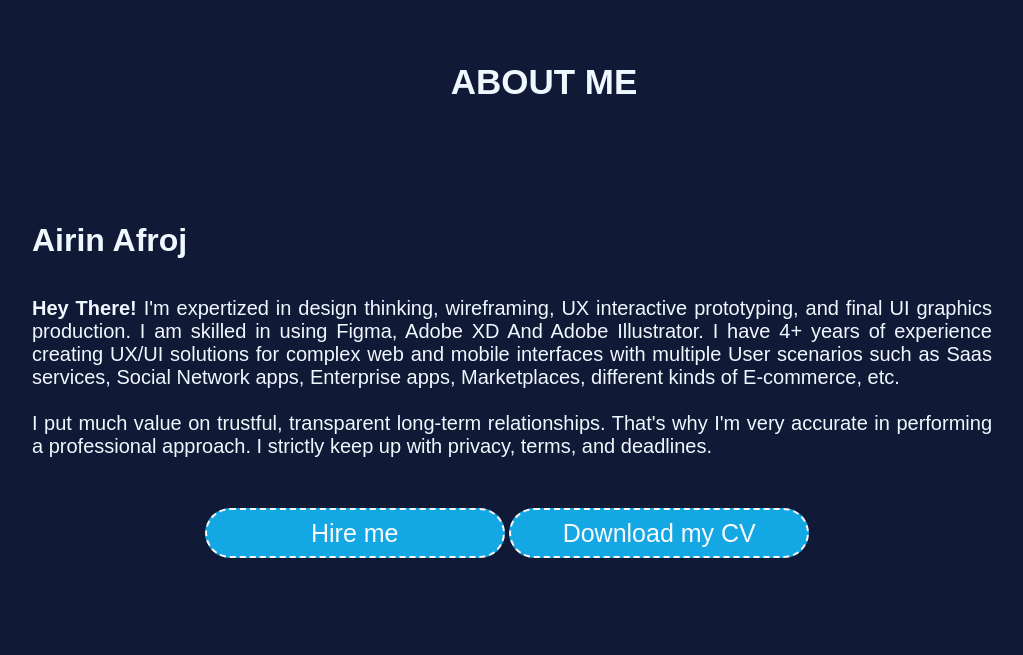
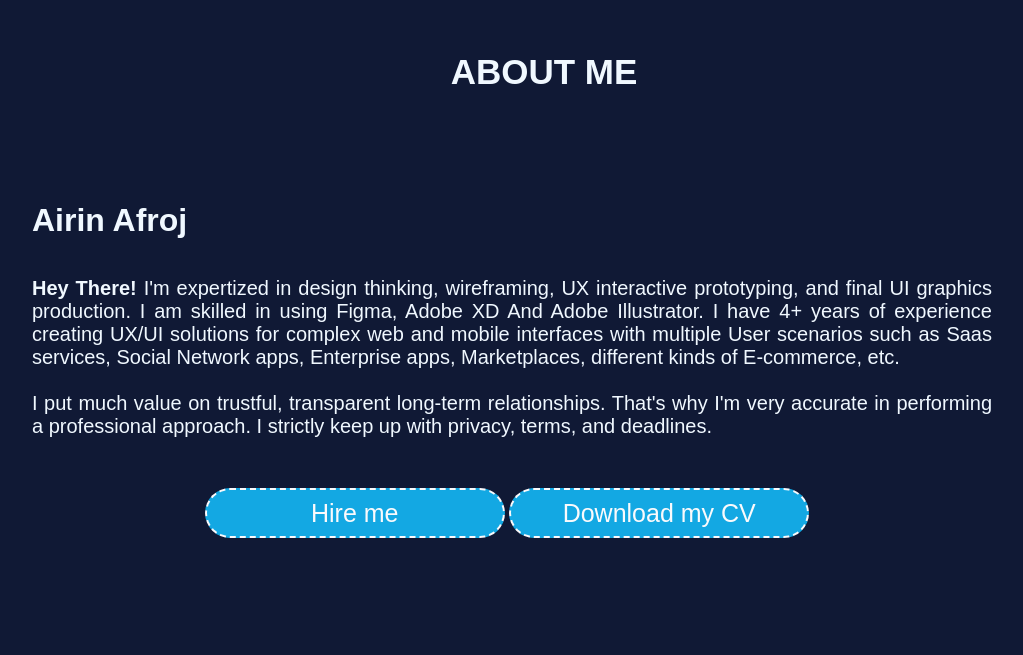
Before and after one commit to Airin93/Airin93.github.io, a plain HTML site: page index.html in a window 1280 px wide. Shown: the part 1058-1713 px from the top of the page, without its empty margins (96-1119 px from the left). Drawn offline with nearby package versions, Linux system fonts and the light colour scheme.

Commit message:
Update my style.css

```diff
--- a/my style.css
+++ b/my style.css
@@ -56,7 +56,7 @@ margin-right: 20px;
     display: flex;
     align-items: center;
     padding: 0 10%;
-    background-image: url( leaf.jpg);
+    background-image: url(leaf.jpg);
     background-repeat: no-repeat;
     background-size: cover;
     background-position: center ;
@@ -151,7 +151,7 @@ margin-right: 20px;
  .heading{
     text-align: center;
     font-size: 35px;
-    line-height: 140px ;
+    line-height: 120px ;
 }
 
 #pic{
```
